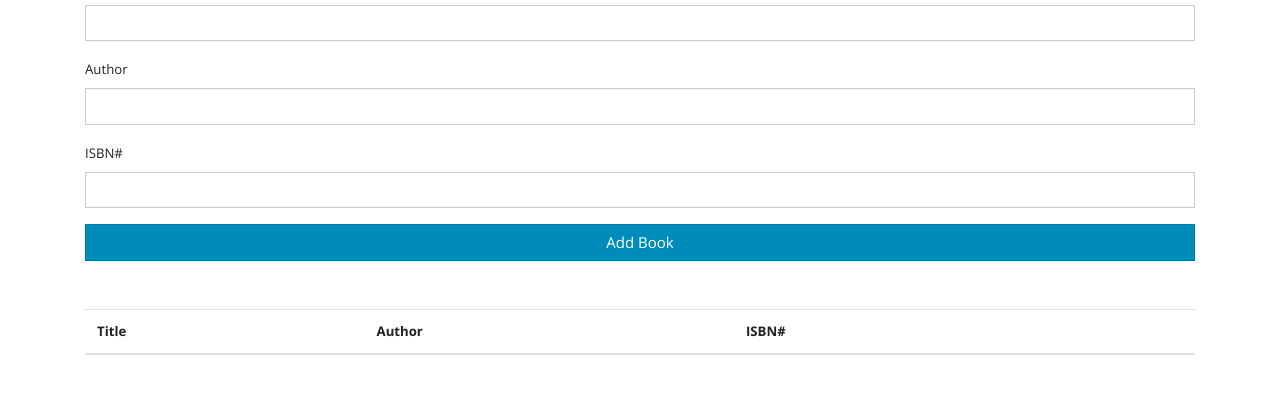
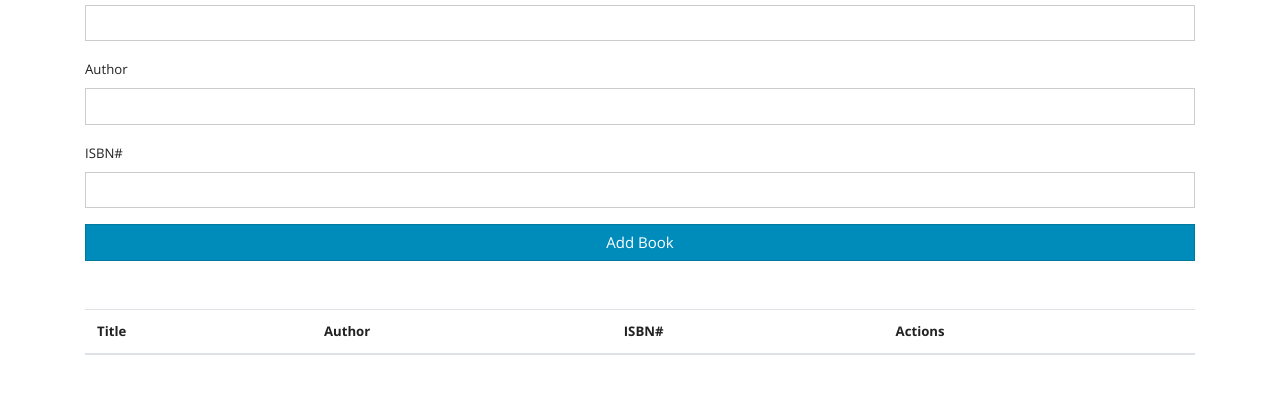
Before and after one commit to Ruqayah22/javaScript-projects, a plain HTML site: page BookList-App/index.html in a window 1280 px wide. Shown: the part 125-518 px from the top of the page. Drawn offline with nearby package versions, Linux system fonts and the light colour scheme.

Commit message:
fix the td problem

```diff
--- a/BookList-App/index.html
+++ b/BookList-App/index.html
@@ -32,7 +32,9 @@
             <th>Title</th>
             <th>Author</th>
             <th>ISBN#</th>
-            <th></th> <!-- for delete button -->
+            <th>Actions</th>
+            <!-- <th></th> -->
+            <!-- <th><span style="position: absolute; width: 1px; height: 1px; overflow: hidden;">Actions</span></th> for delete button -->
           </tr>
         </thead>
         <tbody id="book-list"></tbody>
```
Also changed, not shown: JavaScript-DOM-Crash-Course/README.md.
